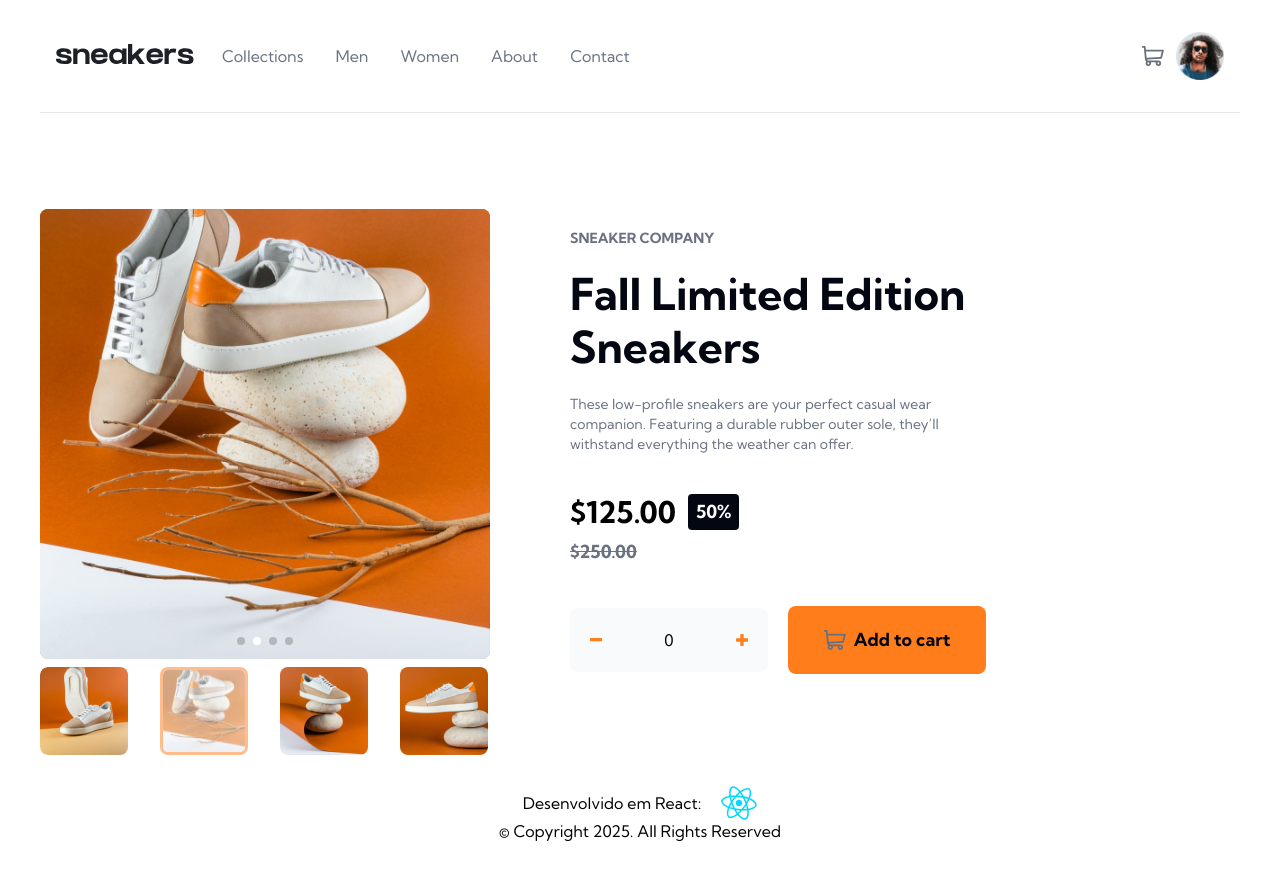
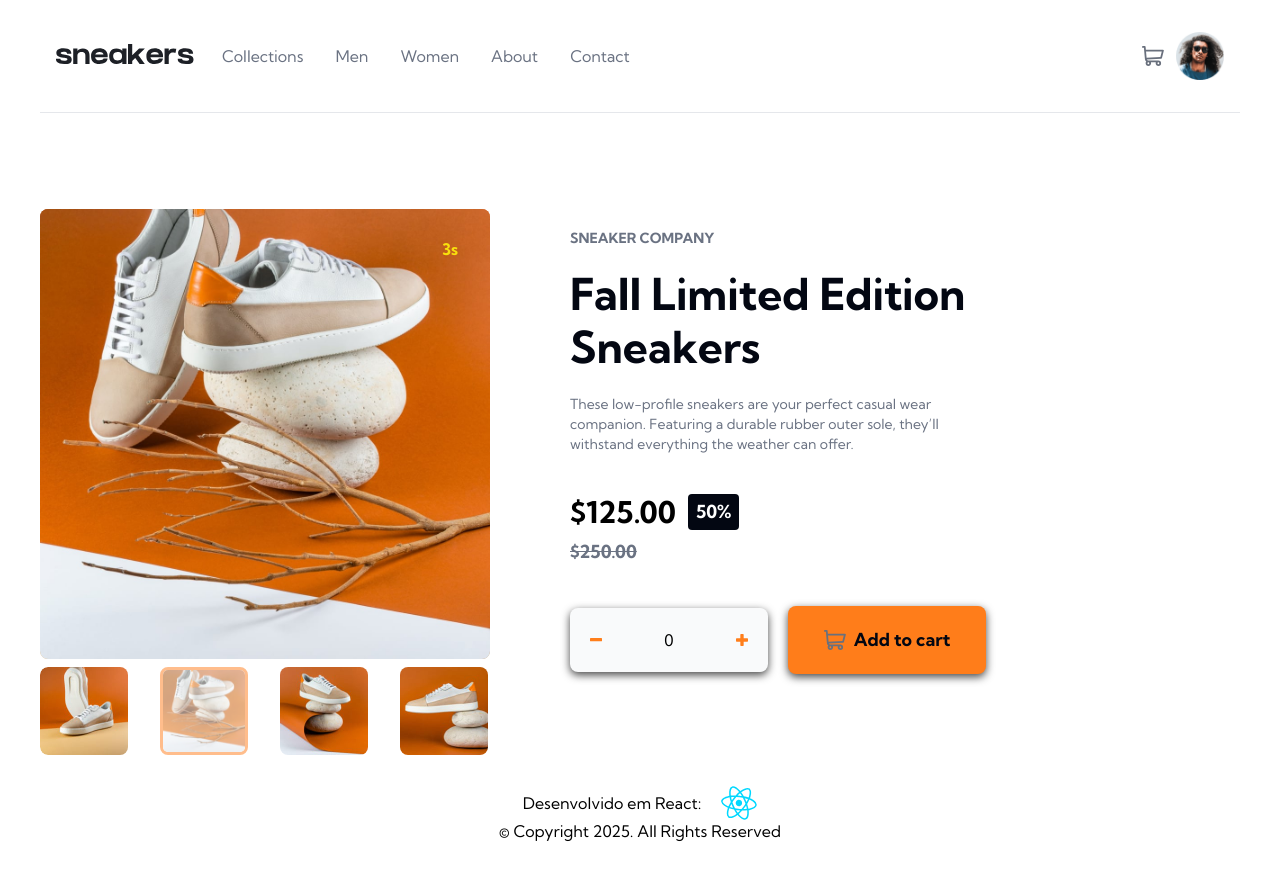
Before and after one commit to Genildocs/ecommerce-product, a React (Vite) app: page / in a window 1280 px wide. Built offline with nearby package versions, Linux system fonts and the light colour scheme.

Commit message:
autoplay

```diff
--- a/src/components/BtnCart.jsx
+++ b/src/components/BtnCart.jsx
@@ -13,7 +13,7 @@ export default function BtnCart({ count, setCount, setIsValid }) {
   return (
     <>
       <div className="btn-add my-3 md:my-0 md:flex-1">
-        <motion.button className="flex items-center justify-between w-full bg-gray-50 p-5 rounded-lg ">
+        <motion.button className="flex items-center justify-between w-full bg-gray-50 p-5 rounded-lg shadow-(--shadow-Modal)">
           <img
             src={IconMinus}
             alt="icon minus"
@@ -25,13 +25,13 @@ export default function BtnCart({ count, setCount, setIsValid }) {
             src={IconPlus}
             alt="icon sum"
             className="cursor-pointer"
-            onClick={() => setCount(count + 1)}
+            onClick={() => setCount((prev) => prev + 1)}
           />
         </motion.button>
       </div>
       <div className="btn-cart md:flex-1">
         <motion.button
-          className=" w-full flex items-center justify-center gap-2 p-5 rounded-lg cursor-pointer "
+          className=" w-full flex items-center justify-center gap-2 p-5 rounded-lg cursor-pointer shadow-(--shadow-Modal)"
           style={{ background: 'rgb(255, 125, 26)' }}
           whileHover={{ background: 'rgb(255, 171, 106)' }}
           onClick={() => setIsValid(count > 0)}>
--- a/src/components/Cart.jsx
+++ b/src/components/Cart.jsx
@@ -70,7 +70,7 @@ export default function Cart({ count, setCount, isValid }) {
         <button
           className={`bg-orange w-full ${
             isValid ? 'flex' : 'hidden'
-          } items-center justify-center p-2 rounded-lg cursor-pointer font-bold`}>
+          } items-center justify-center p-2 rounded-lg cursor-pointer font-bold shadow-(--shadow-Modal)`}>
           Checkout
         </button>
       </motion.div>
--- a/src/components/SlidesSwiper.jsx
+++ b/src/components/SlidesSwiper.jsx
@@ -1,4 +1,4 @@
-import React, { useState } from 'react';
+import React, { useRef, useState } from 'react';
 import { Swiper, SwiperSlide } from 'swiper/react';
 import {
   Pagination,
@@ -23,6 +23,13 @@ import 'swiper/css/bundle';
 
 export default function SlidesSwiper() {
   const [thumbsSwiper, setThumbsSwiper] = useState(null);
+  const progressCircle = useRef(null);
+  const progressContent = useRef(null);
+
+  const onAutoplayTimeLeft = (s, time, progress) => {
+    progressCircle.current.style.setProperty('--progress', 1 - progress);
+    progressContent.current.textContent = `${Math.ceil(time / 1000)}s`;
+  };
 
   const imagesSlides = [
     ImageProduct1,
@@ -52,6 +59,7 @@ export default function SlidesSwiper() {
         ]}
         slidesPerView={1}
         pagination={{ clickable: true }}
+        loop={true}
         navigation
         autoplay={{
           delay: 3000,
@@ -59,6 +67,7 @@ export default function SlidesSwiper() {
         }}
         thumbs={{ swiper: thumbsSwiper }}
         effect="fade"
+        onAutoplayTimeLeft={onAutoplayTimeLeft}
         className="md:h-[300px]  md:rounded-lg lg:w-[450px] lg:h-[450px]">
         {/* Loop images */}
         {imagesSlides.map((image, index) => (
@@ -70,6 +79,12 @@ export default function SlidesSwiper() {
             />
           </SwiperSlide>
         ))}
+        <div className="autoplay-progress" slot="container-end">
+          <svg viewBox="0 0 48 48" ref={progressCircle}>
+            <circle cx="24" cy="24" r="20"></circle>
+          </svg>
+          <span ref={progressContent}></span>
+        </div>
       </Swiper>
 
       {/* Thumbs Swiper -> store swiper instance */}
--- a/src/index.css
+++ b/src/index.css
@@ -16,6 +16,16 @@
   /* Gradient */
   --color-very-light-gray: hsl(0, 0%, 100%);
   --color-black: hsl(0, 0%, 0%);
+  --color-backgroundProgress: linear-gradient(
+    135deg,
+    rgba(131, 131, 230, 1) 0%,
+    rgba(131, 131, 230, 1) 8%,
+    rgba(243, 158, 83, 1) 29%,
+    rgba(251, 115, 4, 1) 52%,
+    rgba(245, 119, 15, 1) 70%,
+    rgba(255, 200, 20, 1) 77%,
+    rgba(255, 200, 20, 1) 100%
+  );
   /* box-shadow */
   --shadow-Modal: 0px 3px 9px 0px rgba(0, 0, 0, 0.73);
 }
@@ -45,6 +55,12 @@
 
 @media (max-width: 1024px) {
   .swiper-thumbs {
+    display: none !important;
+  }
+}
+
+@media (min-width: 1024px) {
+  .swiper-pagination {
     display: none !important;
   }
 }
@@ -83,4 +99,35 @@
   font-weight: bold !important;
   line-height: 0 !important;
 }
+
+.autoplay-progress {
+  position: absolute;
+  right: 16px;
+  top: 16px;
+  z-index: 10;
+  width: 48px;
+  height: 48px;
+  display: flex;
+  align-items: center;
+  justify-content: center;
+  font-weight: bold;
+  color: hsl(54, 94%, 51%);
+}
+
+.autoplay-progress svg {
+  --progress: 0;
+  position: absolute;
+  left: 0;
+  top: 0px;
+  z-index: 10;
+  width: 100%;
+  height: 100%;
+  stroke-width: 4px;
+  stroke: hsla(59, 94%, 51%, 0.849);
+  fill: none;
+  stroke-dashoffset: calc(125.6px * (1 - var(--progress)));
+  stroke-dasharray: 125.6;
+  transform: rotate(-90deg);
+}
+
 /*  */
```
Also changed, not shown: 1 other file (tests, documents, lock files or other folders).
